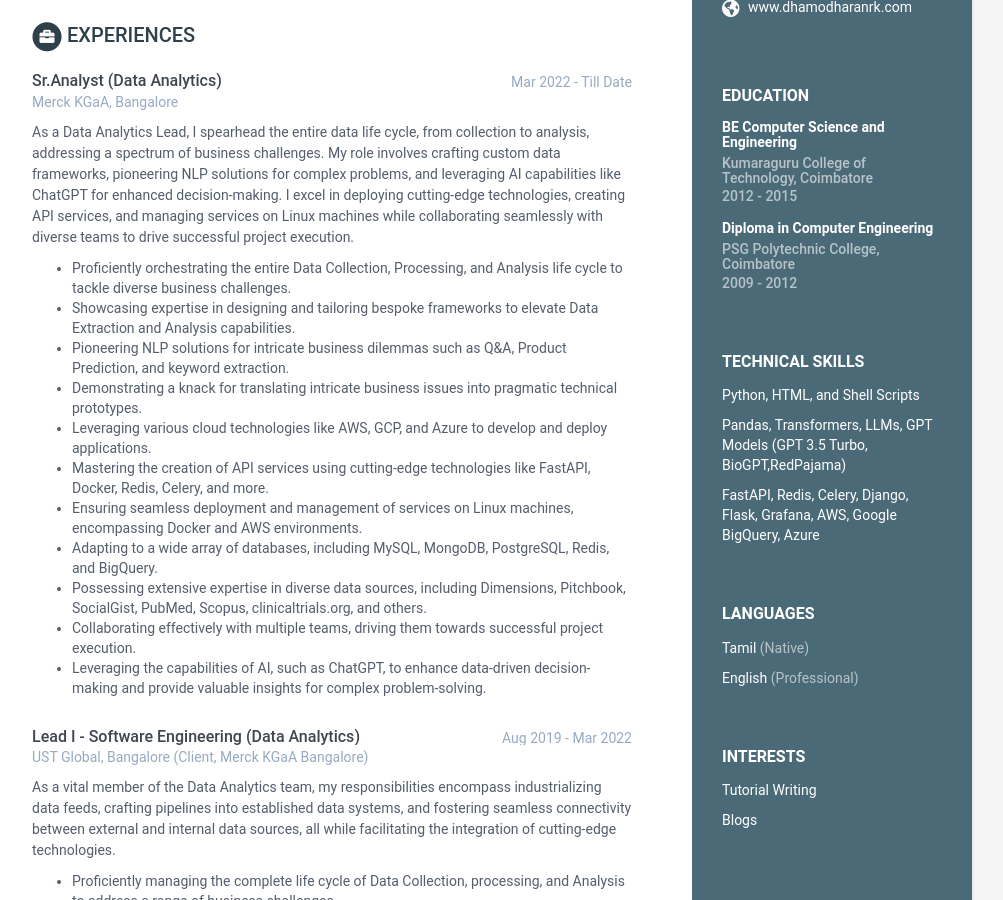
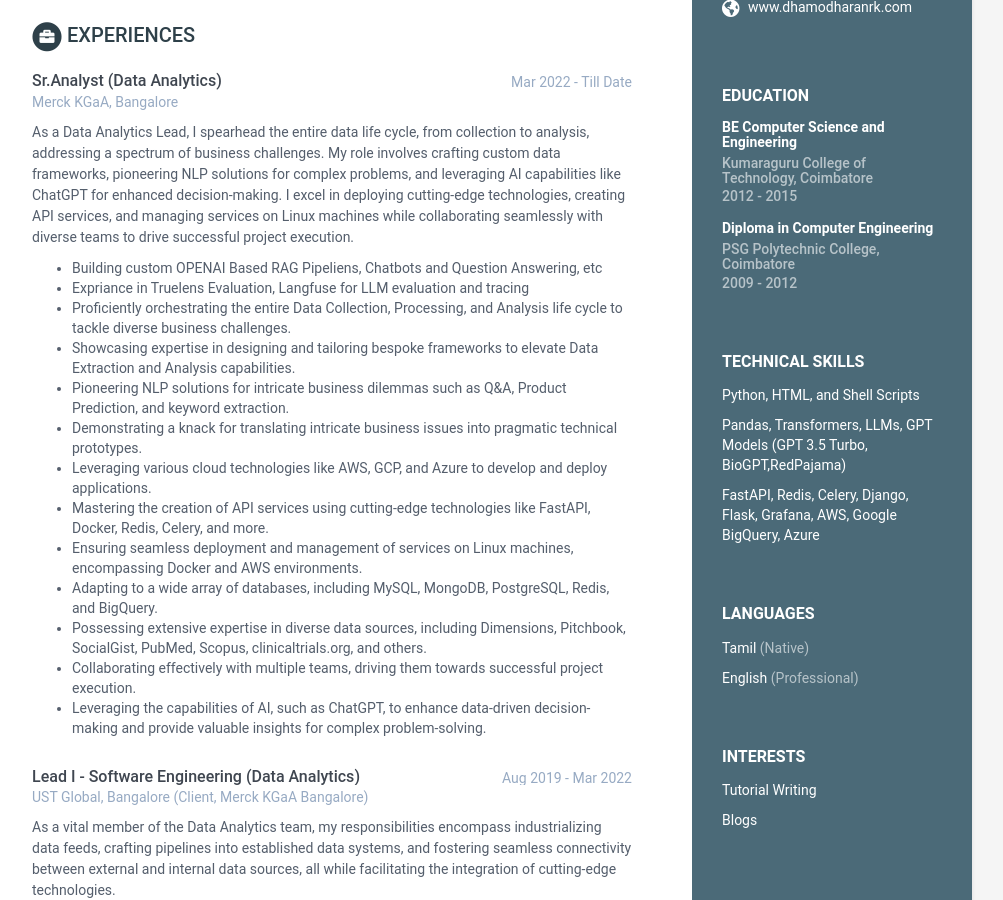
Before and after one commit to dhamodharanrk/online-cv, a Jekyll site: the page built from index.html, in a window 1280 px wide and 900 px high, scrolled down 367 px. Shown: the whole window, without its empty margins (168-1171 px from the left). Built offline with Jekyll 4.4.1, drawn with Linux system fonts in a browser that asks for light colours.

Commit message:
Update data.yml

```diff
--- a/_data/data.yml
+++ b/_data/data.yml
@@ -75,7 +75,8 @@ experiences:
     company: Merck KGaA, Bangalore
     details: >+
        As a Data Analytics Lead, I spearhead the entire data life cycle, from collection to analysis, addressing a spectrum of business challenges. My role involves crafting custom data frameworks, pioneering NLP solutions for complex problems, and leveraging AI capabilities like ChatGPT for enhanced decision-making. I excel in deploying cutting-edge technologies, creating API services, and managing services on Linux machines while collaborating seamlessly with diverse teams to drive successful project execution.
-
+        - Building custom OPENAI Based RAG Pipeliens, Chatbots and Question Answering, etc
+        - Expriance in Truelens Evaluation, Langfuse for LLM evaluation and tracing
         - Proficiently orchestrating the entire Data Collection, Processing, and Analysis life cycle to tackle diverse business challenges.
         - Showcasing expertise in designing and tailoring bespoke frameworks to elevate Data Extraction and Analysis capabilities.
         - Pioneering NLP solutions for intricate business dilemmas such as Q&A, Product Prediction, and keyword extraction.
```
